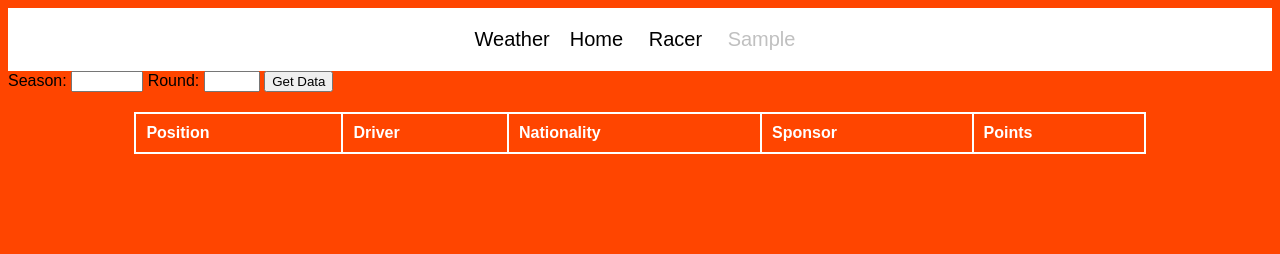
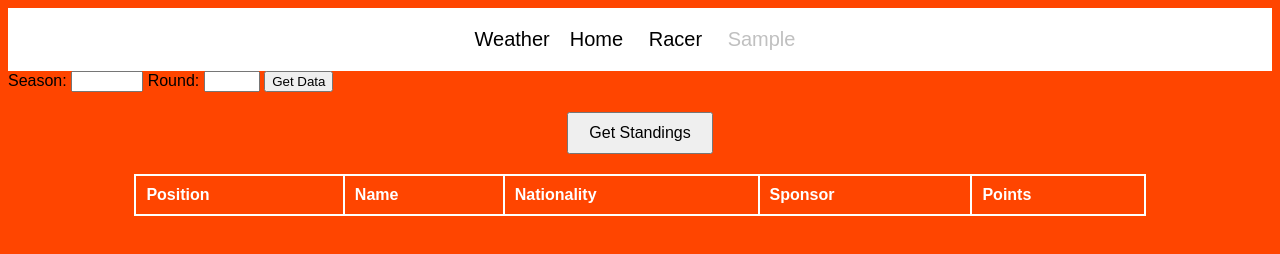
Before and after one commit to Thailantis/week7-JavaScript, a plain HTML site: page index4.html in a window 1280 px wide. Drawn offline with nearby package versions, Linux system fonts and the light colour scheme.

Commit message:
Update index4.html

```diff
--- a/index4.html
+++ b/index4.html
@@ -21,12 +21,13 @@
         <label for="round">Round:</label>
         <input type="number" id="round" name="round" min="1" max="23" required>
         <button type="submit">Get Data</button>
+        <button id="get-standings-button">Get Standings</button>
     </form>
     <table id="table">
         <thead>
             <tr>
                 <th>Position</th>
-                <th>Driver</th>
+                <th>Name</th>
                 <th>Nationality</th>
                 <th>Sponsor</th>
                 <th>Points</th>
```
